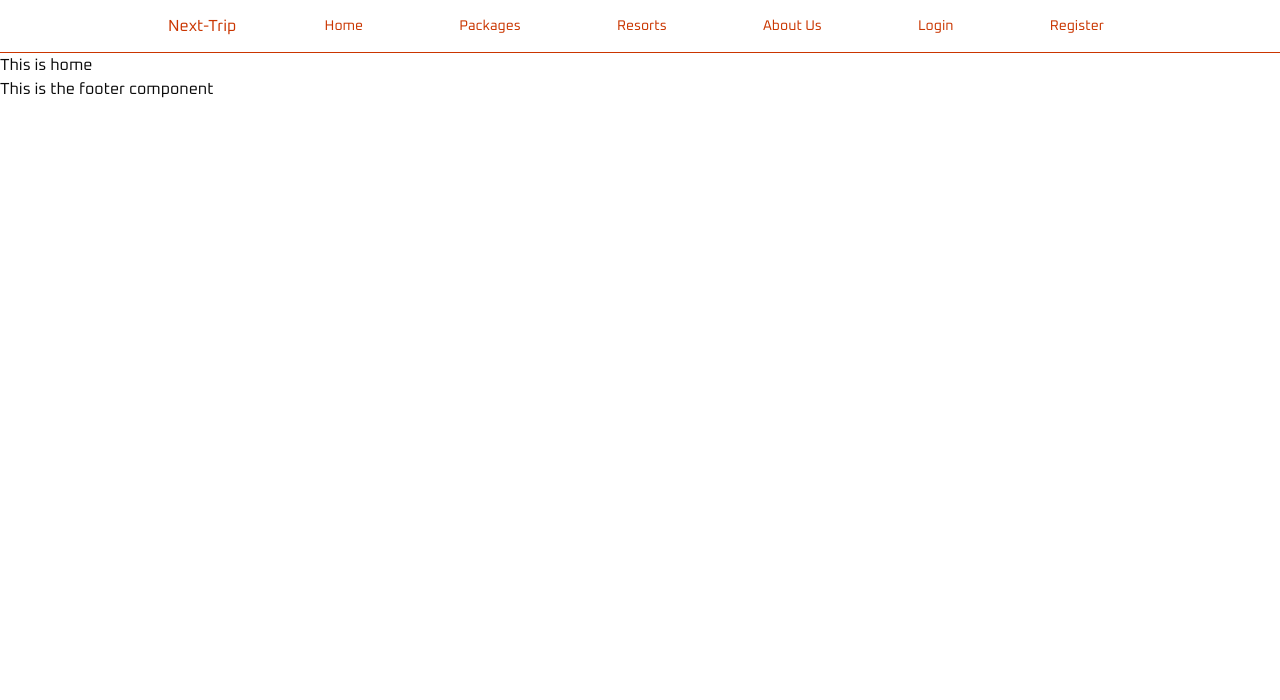
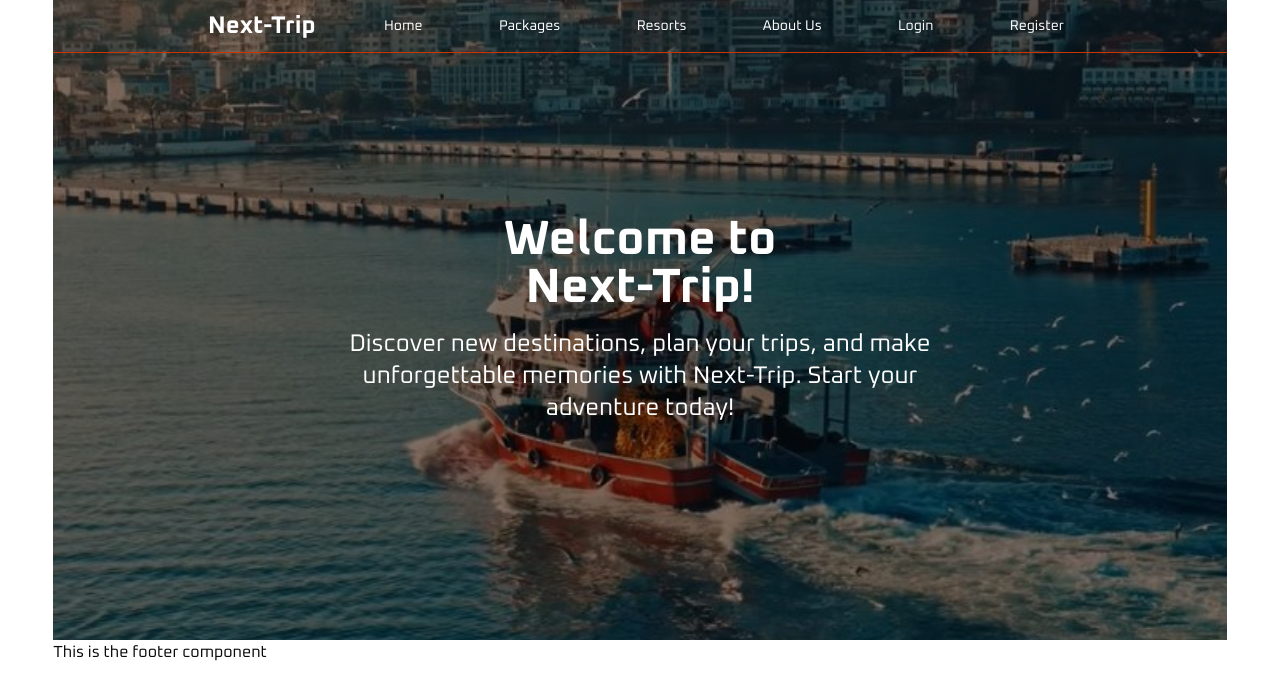
Before and after one commit to ItsMoumita/Next-trip, a Next.js app: page / in a window 1280 px wide. Shown: the top 700 px of the page. Built offline with nearby package versions, Linux system fonts and the light colour scheme.

Commit message:
added a hero image

```diff
--- a/app/Components/navbar.tsx
+++ b/app/Components/navbar.tsx
@@ -1,6 +1,7 @@
 "use client";
 
 import Link from "next/link";
+import { usePathname } from "next/navigation";
 import * as React from "react";
 
 import {
@@ -13,46 +14,51 @@ import {
 const components: { title: string; href: string; description: string }[] = [
   {
     title: "Home",
-    href: "/docs/primitives/alert-dialog",
-    description:
-      "A modal dialog that interrupts the user with important content and expects a response.",
+    href: "/",
+    description: "",
   },
   {
     title: "Packages",
     href: "/docs/primitives/hover-card",
-    description:
-      "For sighted users to preview content available behind a link.",
+    description: "",
   },
   {
     title: "Resorts",
     href: "/docs/primitives/progress",
-    description:
-      "Displays an indicator showing the completion progress of a task, typically displayed as a progress bar.",
+    description: "",
   },
   {
     title: "About Us",
     href: "/docs/primitives/scroll-area",
-    description: "Visually or semantically separates content.",
+    description: "",
   },
   {
     title: "Login",
     href: "/docs/primitives/tabs",
-    description:
-      "A set of layered sections of content—known as tab panels—that are displayed one at a time.",
+    description: "",
   },
   {
     title: "Register",
     href: "/docs/primitives/tooltip",
-    description:
-      "A popup that displays information related to an element when the element receives keyboard focus or the mouse hovers over it.",
+    description: "",
   },
 ];
 
 export function Navbar() {
+  const isHomePage = usePathname() === "/";
+
   return (
-    <NavigationMenu className="w-full max-w-full! border-b border-primary text-primary">
+    <NavigationMenu
+      className={
+        isHomePage
+          ? "absolute! inset-x-0 top-0 z-50 max-w-11/12! mx-auto bg-transparent text-white border-b border-primary"
+          : "max-w-11/12! mx-auto border-b border-primary text-primary"
+      }
+    >
       <NavigationMenuList className="max-w-3/4 mx-auto flex flex-row items-center justify-between gap-2 p-2">
-        <NavigationMenuItem>Next-Trip</NavigationMenuItem>
+        <NavigationMenuItem className="text-2xl md:3xl font-bold">
+          Next-Trip
+        </NavigationMenuItem>
 
         {components.map((component) => (
           <NavigationMenuItem
--- a/app/layout.tsx
+++ b/app/layout.tsx
@@ -1,12 +1,12 @@
 // import type { Metadata } from "next";
 // import { Geist, Geist_Mono } from "next/font/google";
 import { cn } from "@/lib/utils";
-import { Inter, Oxanium } from "next/font/google";
+import { Oxanium } from "next/font/google";
 import Footer from "./Components/footer";
 import { Navbar } from "./Components/navbar";
 import "./globals.css";
 
-const oxanium = Oxanium({subsets:['latin'],variable:'--font-sans'});
+const oxanium = Oxanium({ subsets: ["latin"], variable: "--font-sans" });
 
 // const geistSans = Geist({
 //   variable: "--font-geist-sans",
@@ -26,7 +26,7 @@ const oxanium = Oxanium({subsets:['latin'],variable:'--font-sans'});
 export default function RootLayout({ children }: LayoutProps<"/">) {
   return (
     <html lang="en" className={cn("font-sans", oxanium.variable)}>
-      <body className="min-h-full flex flex-col">
+      <body className="min-h-full max-w-11/12 mx-auto flex flex-col">
         <Navbar></Navbar>
         {children}
         <Footer></Footer>
--- a/app/page.tsx
+++ b/app/page.tsx
@@ -1,5 +1,20 @@
+import Image from "next/image";
+import hero_bg from "./assets/hero_img.jpeg";
 const Home = () => {
-  return <div>This is home</div>;
+  return (
+    <div className="relative h-[80vh] w-full overflow-hidden">
+      <Image src={hero_bg} alt="Hero Image" fill className="object-cover" />
+      <div className=" z-10 absolute inset-0 flex flex-col items-center justify-center bg-black/50 text-center text-white">
+        <h1 className="text-2xl md:text-5xl max-w-1/3 font-bold">
+          Welcome to Next-Trip!
+        </h1>
+        <p className="mt-4 text-lg md:text-2xl max-w-1/2">
+          Discover new destinations, plan your trips, and make unforgettable
+          memories with Next-Trip. Start your adventure today!
+        </p>
+      </div>
+    </div>
+  );
 };
 
 export default Home;
```
Also changed, not shown: app/assets/hero_img.jpeg (added).
